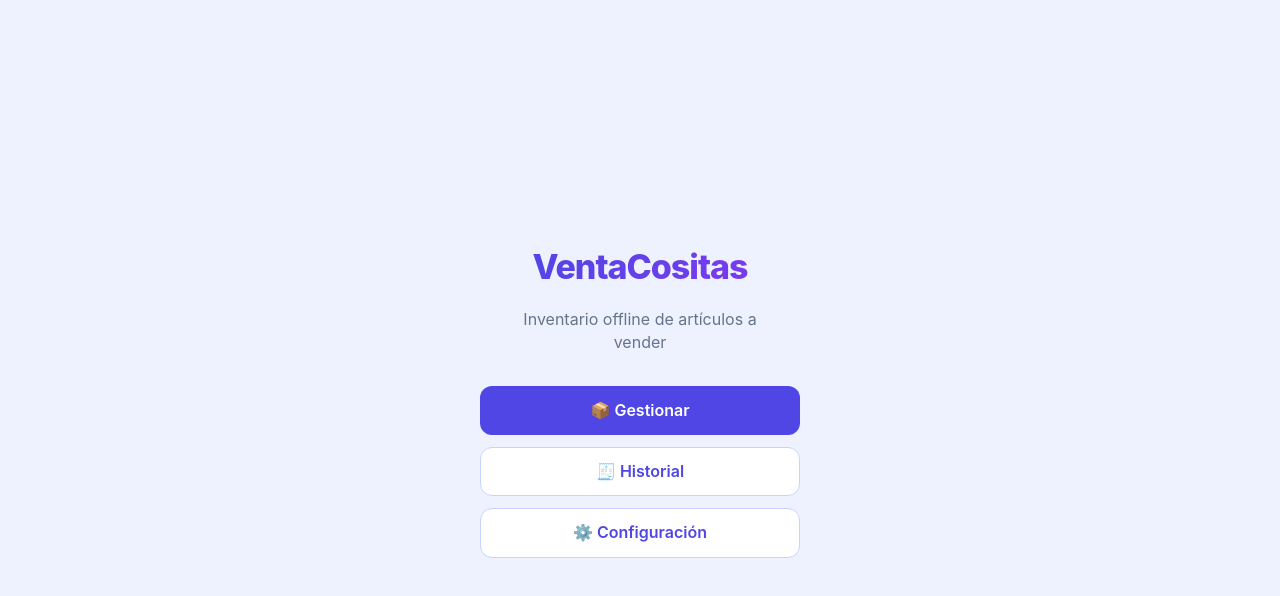
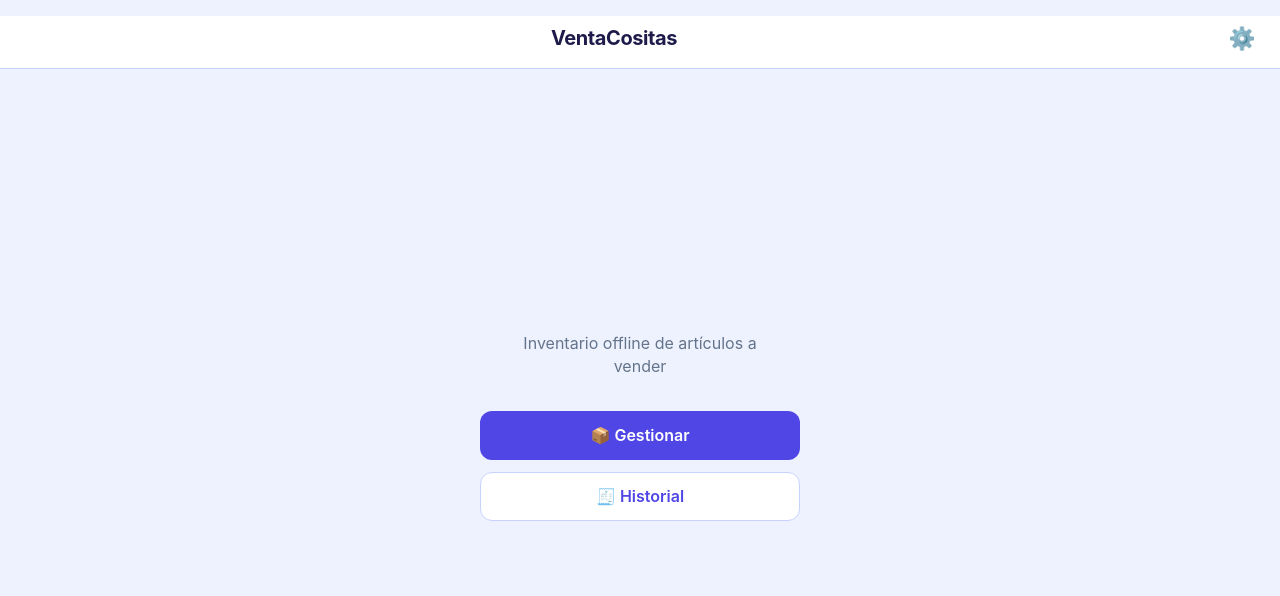
Before and after one commit to AlbertoVelazquez11/VentaCositasAPP, a website with bundled scripts: page Codigo/index.html in a window 1280 px wide. Built offline with nearby package versions, Linux system fonts and the light colour scheme.

Commit message:
fix: barra superior con volver, selector de estatus en edicion y config arriba a la derecha

```diff
--- a/Codigo/css/base.css
+++ b/Codigo/css/base.css
@@ -122,6 +122,58 @@ img {
   margin-top: var(--s-4);
 }
 
+/* Barra superior (topbar) */
+.topbar {
+  position: sticky;
+  top: 0;
+  z-index: 20;
+  align-self: stretch;
+  display: flex;
+  align-items: center;
+  gap: var(--s-2);
+  min-height: calc(var(--touch) + var(--safe-top));
+  padding: var(--safe-top) var(--s-4) var(--s-2);
+  margin: calc(0px - var(--safe-top) - var(--s-4)) calc(0px - var(--s-4)) var(--s-4);
+  background: var(--c-surface);
+  border-bottom: 1px solid var(--c-border);
+}
+
+.topbar__back,
+.topbar__accion {
+  flex: 0 0 auto;
+  display: inline-flex;
+  align-items: center;
+  justify-content: center;
+  width: 44px;
+  height: 44px;
+  border: none;
+  border-radius: var(--r-md);
+  background: transparent;
+  color: var(--c-primary);
+  font-size: 22px;
+  line-height: 1;
+}
+
+.topbar__accion {
+  text-decoration: none;
+}
+
+.topbar__back:active,
+.topbar__accion:active {
+  background: var(--c-surface-2);
+}
+
+.topbar__titulo {
+  flex: 1;
+  min-width: 0;
+  font-size: 20px;
+  font-weight: 700;
+  letter-spacing: -0.02em;
+  white-space: nowrap;
+  overflow: hidden;
+  text-overflow: ellipsis;
+}
+
 /* Botones */
 .btn {
   display: inline-flex;
@@ -210,10 +262,10 @@ img {
   display: flex;
   flex-direction: column;
   align-items: center;
-  justify-content: center;
+  justify-content: flex-start;
   text-align: center;
   gap: var(--s-4);
-  padding-top: calc(var(--safe-top) + var(--s-8));
+  padding-top: calc(var(--safe-top) + var(--s-4));
   padding-bottom: calc(var(--safe-bottom) + var(--s-8));
 }
 
@@ -230,6 +282,7 @@ img {
 .home__tagline {
   color: var(--c-text-muted);
   max-width: 280px;
+  margin-top: auto;
 }
 
 .home__actions {
@@ -239,6 +292,7 @@ img {
   width: 100%;
   max-width: 320px;
   margin-top: var(--s-4);
+  margin-bottom: auto;
 }
 
 @media (prefers-reduced-motion: reduce) {
@@ -534,6 +588,7 @@ img {
 
 .formulario input[type="text"],
 .formulario input[type="number"],
+.formulario select,
 .formulario textarea {
   width: 100%;
   padding: var(--s-3);
--- /dev/null
+++ b/Codigo/js/components/header.js
@@ -0,0 +1,33 @@
+// components/header.js — barra superior reutilizable (título, volver y acción derecha).
+import { navegar } from '../router.js';
+
+/**
+ * Crea un `<header class="topbar">` para las vistas del shell.
+ * @param {{titulo?: string, volver?: boolean, volverA?: string, accionDerecha?: Node|null}} [opciones]
+ * @returns {HTMLElement}
+ */
+export function crearHeader({ titulo = '', volver = false, volverA = '/', accionDerecha = null } = {}) {
+  const header = document.createElement('header');
+  header.className = 'topbar';
+
+  if (volver) {
+    const back = document.createElement('button');
+    back.type = 'button';
+    back.className = 'topbar__back';
+    back.setAttribute('aria-label', 'Volver');
+    back.textContent = '←';
+    back.addEventListener('click', () => navegar(volverA));
+    header.appendChild(back);
+  }
+
+  const tituloEl = document.createElement('h1');
+  tituloEl.className = 'topbar__titulo';
+  tituloEl.textContent = titulo;
+  header.appendChild(tituloEl);
+
+  if (accionDerecha) {
+    header.appendChild(accionDerecha);
+  }
+
+  return header;
+}
--- a/Codigo/js/views/articulos.js
+++ b/Codigo/js/views/articulos.js
@@ -16,6 +16,7 @@ import { comprimirImagen } from '../utils/imagen.js';
 import { Modal } from '../components/modal.js';
 import { mostrarToast } from '../components/toast.js';
 import { activarSwipe } from '../components/swipe-item.js';
+import { crearHeader } from '../components/header.js';
 
 const formatter = new Intl.NumberFormat('es-MX', { style: 'currency', currency: 'MXN' });
 
@@ -48,11 +49,7 @@ export const articulos = {
     view.className = 'view articulos';
     container.appendChild(view);
 
-    const header = document.createElement('header');
-    header.className = 'articulos__header';
-    const title = document.createElement('h1');
-    title.textContent = 'Artículos';
-    header.appendChild(title);
+    const header = crearHeader({ titulo: 'Artículos', volver: true, volverA: '/' });
 
     const toggle = document.createElement('div');
     toggle.className = 'segmented';
@@ -381,12 +378,30 @@ export const articulos = {
       }
       fotoPreview.appendChild(fotoInput);
 
+      let estatusSelect = null;
+      if (articulo && !esTerminal(articulo.estatus)) {
+        estatusSelect = document.createElement('select');
+        estatusSelect.name = 'estatus';
+        estatusSelect.setAttribute('aria-label', 'Estatus');
+
+        const opAlmacenado = document.createElement('option');
+        opAlmacenado.value = ESTATUS.ALMACENADO;
+        opAlmacenado.textContent = 'Almacenado';
+        const opEnVenta = document.createElement('option');
+        opEnVenta.value = ESTATUS.EN_VENTA;
+        opEnVenta.textContent = 'En venta';
+
+        estatusSelect.append(opAlmacenado, opEnVenta);
+        estatusSelect.value = articulo.estatus;
+      }
+
       form.append(
         erroresEl,
         campo('Nombre', nombreInput),
         campo('Descripción', descripcionInput),
         campo('Detalles', detallesInput),
         campo('Precio sugerido (MXN)', precioInput),
+        ...(estatusSelect ? [campo('Estatus', estatusSelect)] : []),
         campo('Foto', fotoPreview)
       );
 
@@ -440,6 +455,7 @@ export const articulos = {
           descripcion: datos.descripcion,
           detalles: datos.detalles,
           precioSugerido: Number(datos.precioSugerido),
+          ...(estatusSelect ? { estatus: estatusSelect.value } : {}),
         };
 
         const guardado = articulo
--- a/Codigo/js/views/config.js
+++ b/Codigo/js/views/config.js
@@ -1,5 +1,6 @@
 // views/config.js — vista #/config: selector de tema + acerca de (Sprint 4).
 import { resolverTema } from '../negocio.js';
+import { crearHeader } from '../components/header.js';
 
 const CLAVE_TEMA = 'ventacositas.tema';
 
@@ -48,9 +49,7 @@ export const config = {
     view.className = 'view config';
     container.appendChild(view);
 
-    const header = document.createElement('h1');
-    header.textContent = 'Configuración';
-    view.appendChild(header);
+    view.appendChild(crearHeader({ titulo: 'Configuración', volver: true, volverA: '/' }));
 
     // ── Tema ────────────────────────────────────────────────
     const temaSection = document.createElement('section');
--- a/Codigo/js/views/historial.js
+++ b/Codigo/js/views/historial.js
@@ -2,6 +2,7 @@
 import { store } from '../store.js';
 import { getAll } from '../db.js';
 import { ordenarArticulos, sumarVentas, formatearFecha } from '../negocio.js';
+import { crearHeader } from '../components/header.js';
 
 const formatter = new Intl.NumberFormat('es-MX', { style: 'currency', currency: 'MXN' });
 
@@ -12,9 +13,7 @@ export const historial = {
     view.className = 'view historial';
     container.appendChild(view);
 
-    const header = document.createElement('h1');
-    header.textContent = 'Historial de ventas';
-    view.appendChild(header);
+    view.appendChild(crearHeader({ titulo: 'Historial de ventas', volver: true, volverA: '/' }));
 
     const resumen = document.createElement('div');
     resumen.className = 'historial__resumen card';
--- a/Codigo/js/views/home.js
+++ b/Codigo/js/views/home.js
@@ -1,18 +1,35 @@
 // views/home.js — pantalla de inicio con accesos principales.
+import { crearHeader } from '../components/header.js';
+
 export const home = {
   title: 'Inicio',
   render(container) {
     const view = document.createElement('div');
     view.className = 'view home';
-    view.innerHTML = `
-      <div class="home__brand">VentaCositas</div>
-      <div class="home__tagline">Inventario offline de artículos a vender</div>
-      <div class="home__actions">
-        <a class="btn btn--primary" href="#/articulos">📦 Gestionar</a>
-        <a class="btn btn--ghost" href="#/historial">🧾 Historial</a>
-        <a class="btn btn--ghost" href="#/config">⚙️ Configuración</a>
-      </div>
+
+    const accionConfig = document.createElement('a');
+    accionConfig.className = 'topbar__accion';
+    accionConfig.setAttribute('aria-label', 'Configuración');
+    accionConfig.setAttribute('href', '#/config');
+    accionConfig.textContent = '⚙️';
+
+    const header = crearHeader({
+      titulo: 'VentaCositas',
+      accionDerecha: accionConfig,
+    });
+
+    const tagline = document.createElement('div');
+    tagline.className = 'home__tagline';
+    tagline.textContent = 'Inventario offline de artículos a vender';
+
+    const acciones = document.createElement('div');
+    acciones.className = 'home__actions';
+    acciones.innerHTML = `
+      <a class="btn btn--primary" href="#/articulos">📦 Gestionar</a>
+      <a class="btn btn--ghost" href="#/historial">🧾 Historial</a>
     `;
+
+    view.append(header, tagline, acciones);
     container.appendChild(view);
   },
 };
--- a/Codigo/sw.js
+++ b/Codigo/sw.js
@@ -1,5 +1,5 @@
 // sw.js — Service Worker cache-first (offline-first) para el shell de VentaCositas.
-const CACHE = 'ventacositas-v3';
+const CACHE = 'ventacositas-v4';
 
 const CORE = [
   './',
@@ -19,6 +19,7 @@ const CORE = [
   './js/components/modal.js',
   './js/components/toast.js',
   './js/components/swipe-item.js',
+  './js/components/header.js',
   './js/utils/imagen.js',
   './icons/icon-192.png',
   './icons/icon-512.png',
```
